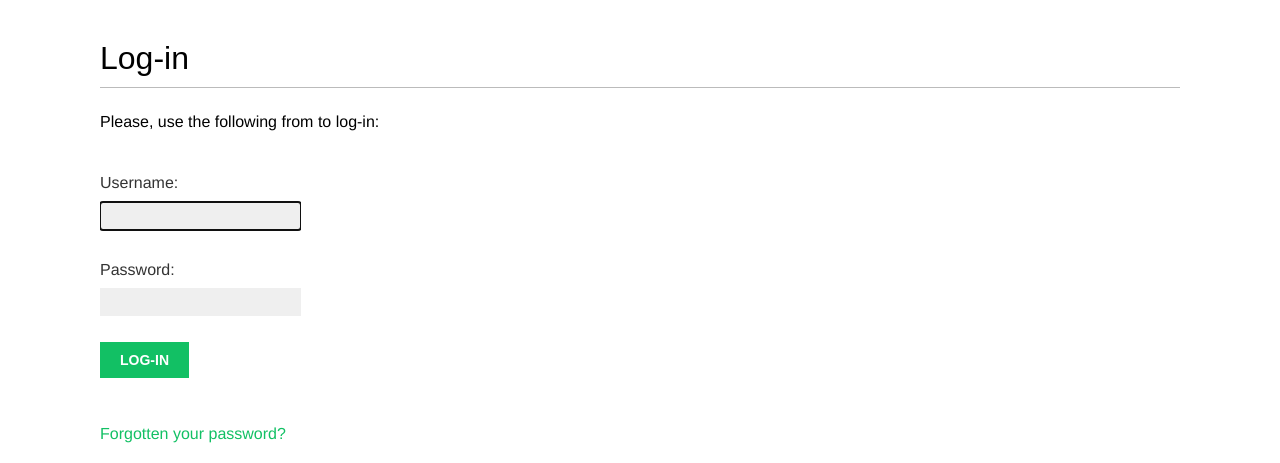
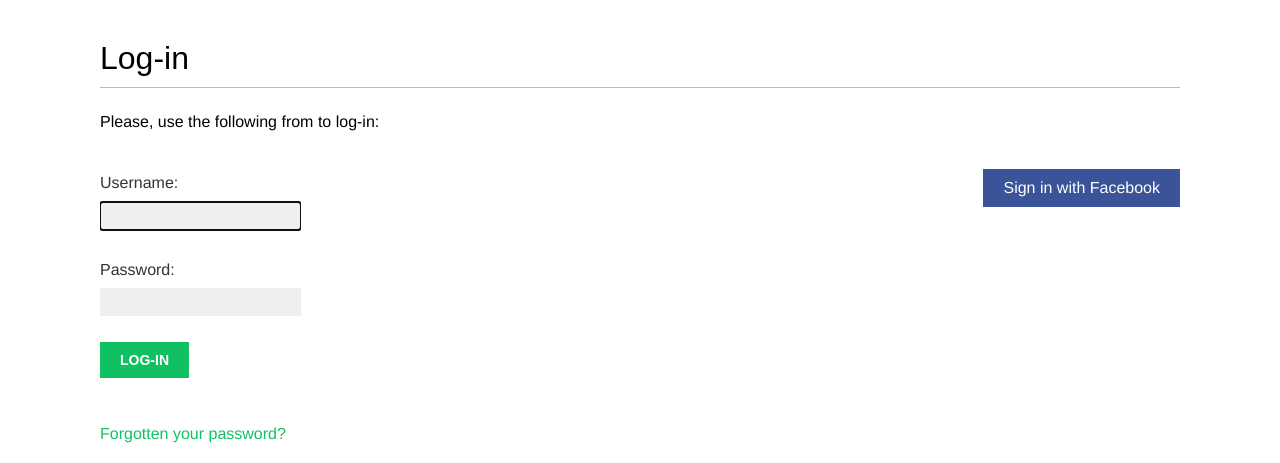
Before and after one commit to victormatheusEK/Bookmarks, a Django app: page /account/login/ in a window 1280 px wide. Shown: the part 44-507 px from the top of the page. Run offline with Django 3.2, Linux system fonts and the light colour scheme; some web fonts are replaced.

Commit message:
User authentication throught facebook

```diff
--- a/account/templates/registration/login.html
+++ b/account/templates/registration/login.html
@@ -21,4 +21,11 @@
         </form>
         <p><a href="{% url "password_reset" %}">Forgotten your password?</a></p>
     </div>
+    <div class="social">
+        <ul>
+            <li class="facebook">
+                <a href="{% url "social:begin" "facebook" %}">Sign in with Facebook</a>
+            </li>
+        </ul>
+    </div>
 {% endblock %}
```
Also changed, not shown: bookmarks/settings.py (+7 -0 lines), 1 other file.
